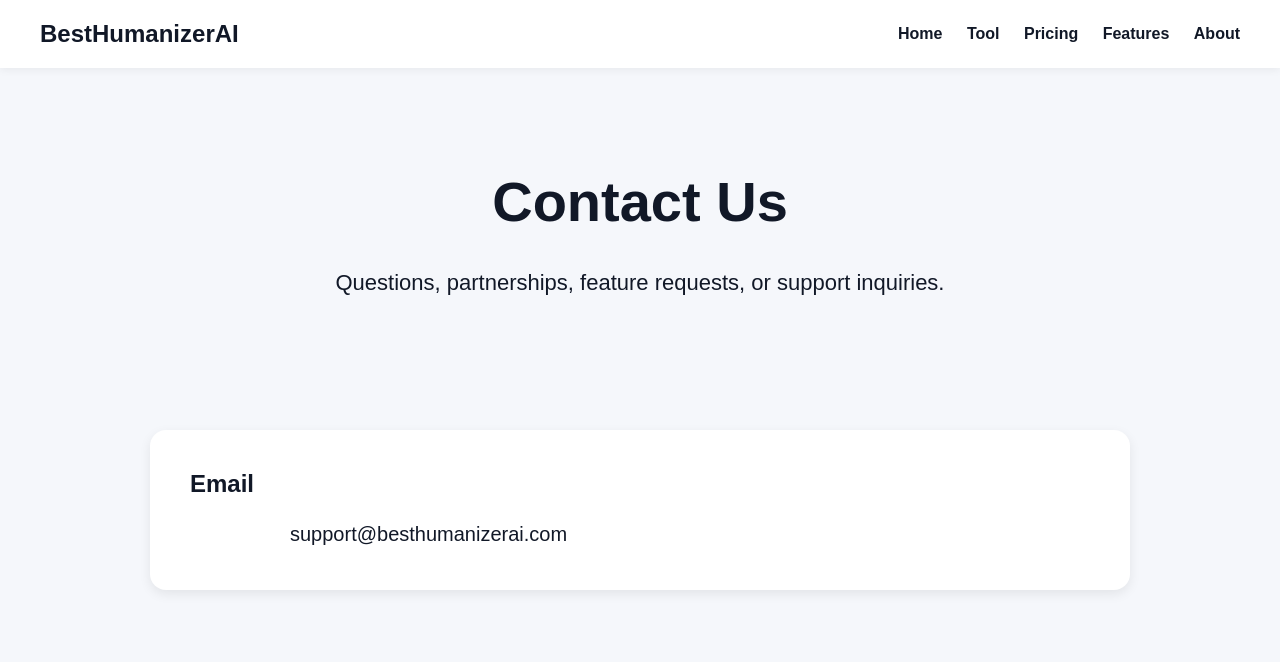
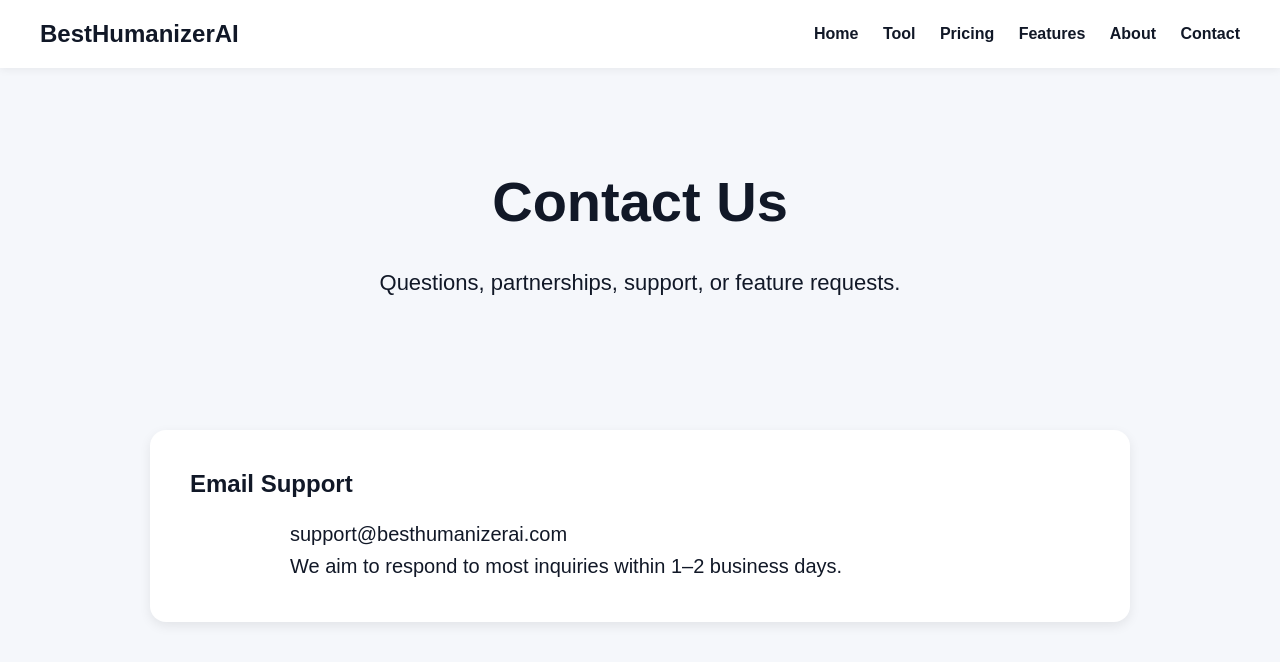
Before and after one commit to karlijc92/besthumanizerai, a plain HTML site: page contact.html in a window 1280 px wide. Drawn offline with Linux system fonts and the light colour scheme.

Commit message:
Update contact.html

```diff
--- a/contact.html
+++ b/contact.html
@@ -12,7 +12,10 @@
 <body>
 
   <nav class="navbar">
-    <div class="logo">BestHumanizerAI</div>
+
+    <div class="logo">
+      BestHumanizerAI
+    </div>
 
     <div class="nav-links">
       <a href="index.html">Home</a>
@@ -20,7 +23,9 @@
       <a href="pricing.html">Pricing</a>
       <a href="features.html">Features</a>
       <a href="about.html">About</a>
+      <a href="contact.html">Contact</a>
     </div>
+
   </nav>
 
   <section class="hero">
@@ -28,17 +33,21 @@
     <h1>Contact Us</h1>
 
     <p>
-      Questions, partnerships, feature requests, or support inquiries.
+      Questions, partnerships, support, or feature requests.
     </p>
 
   </section>
 
   <div class="pricing-box">
 
-    <h2>Email</h2>
+    <h2>Email Support</h2>
 
     <p>
       support@besthumanizerai.com
+    </p>
+
+    <p>
+      We aim to respond to most inquiries within 1–2 business days.
     </p>
 
   </div>
```
